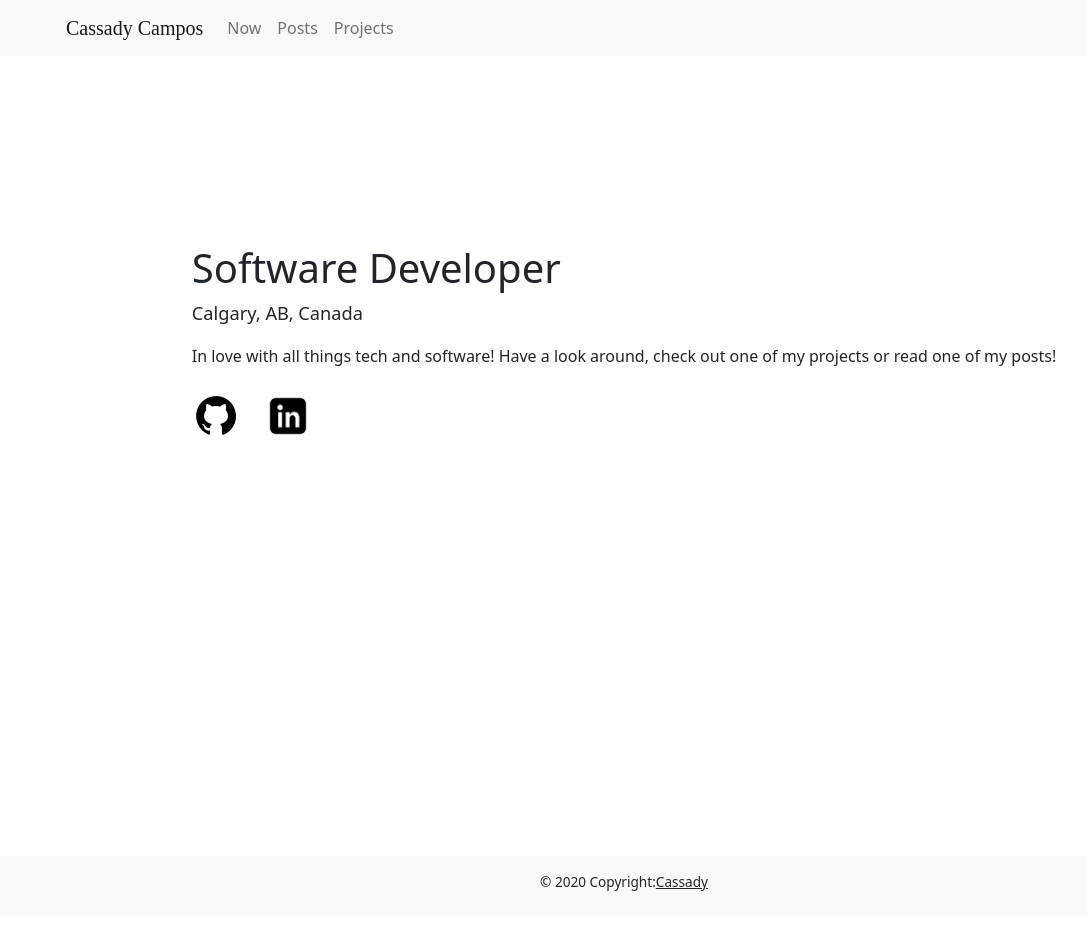
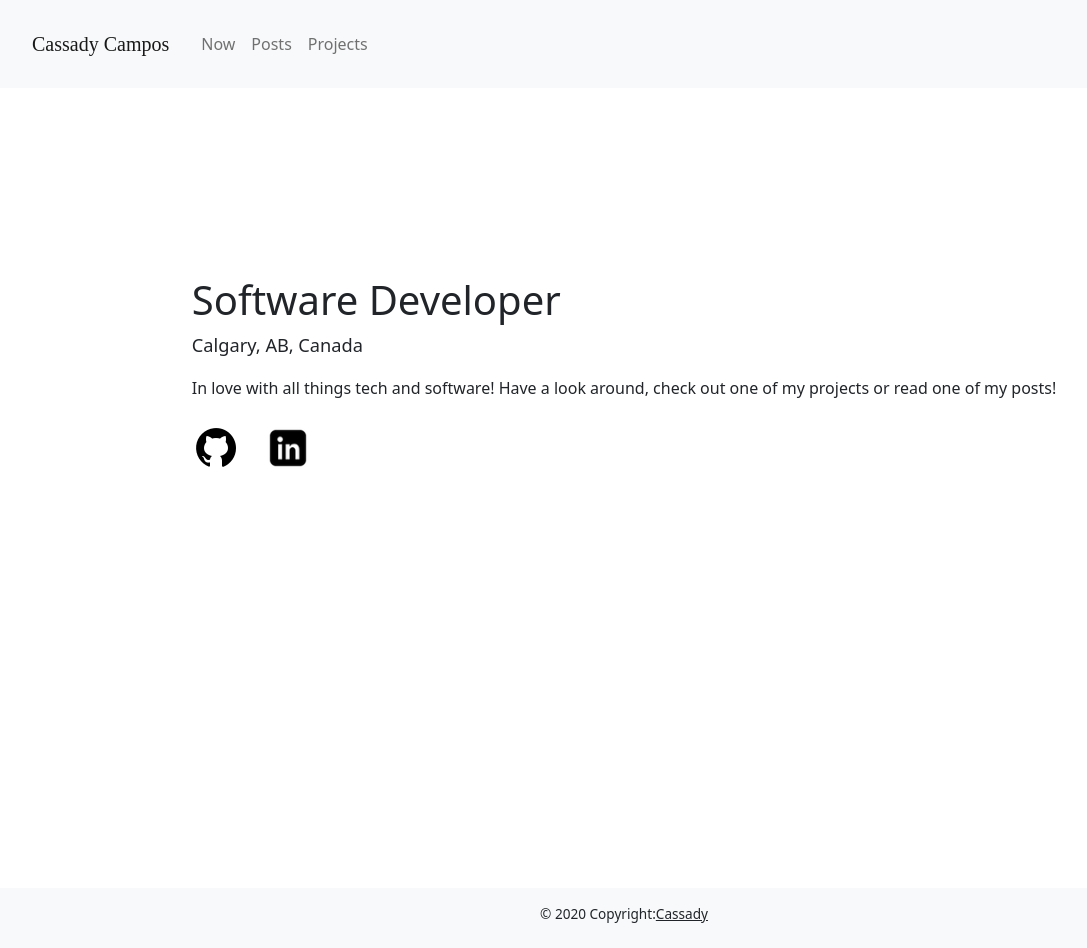
Before and after one commit to CassadyCampos/portfolio2021, a Next.js app: page / in a window 1280 px wide. Shown: the whole page, without its empty margins (16-1103 px from the left). Before the commit the page ends 916 px from the top, so only its background shows below. Built offline with nearby package versions, Linux system fonts and the light colour scheme; a web font is replaced by a local one.

Commit message:
alright i want a small navbar. Still need to figure out margin | add more styling

```diff
--- a/components/CustomNav.jsx
+++ b/components/CustomNav.jsx
@@ -9,13 +9,13 @@ class CustomNav extends Component {
     render() {
         return (
             <Navbar bg="light" expand="sm">
-                <Container>
+                <Container fluid className="px-5 py-3">
                     <Navbar.Brand href="/" className={styles.baseFont}>
                         Cassady Campos
                     </Navbar.Brand>
                     <Navbar.Toggle aria-controls="basic-navbar-nav" />
                     <Navbar.Collapse id="basic-navbar-nav">
-                        <Nav className="me-auto">
+                        <Nav className="me-auto mx-2">
                             <Nav.Link href="/now">Now</Nav.Link>
                             <Nav.Link href="/posts">Posts</Nav.Link>
                             <Nav.Link href="/projects">Projects</Nav.Link>
```
